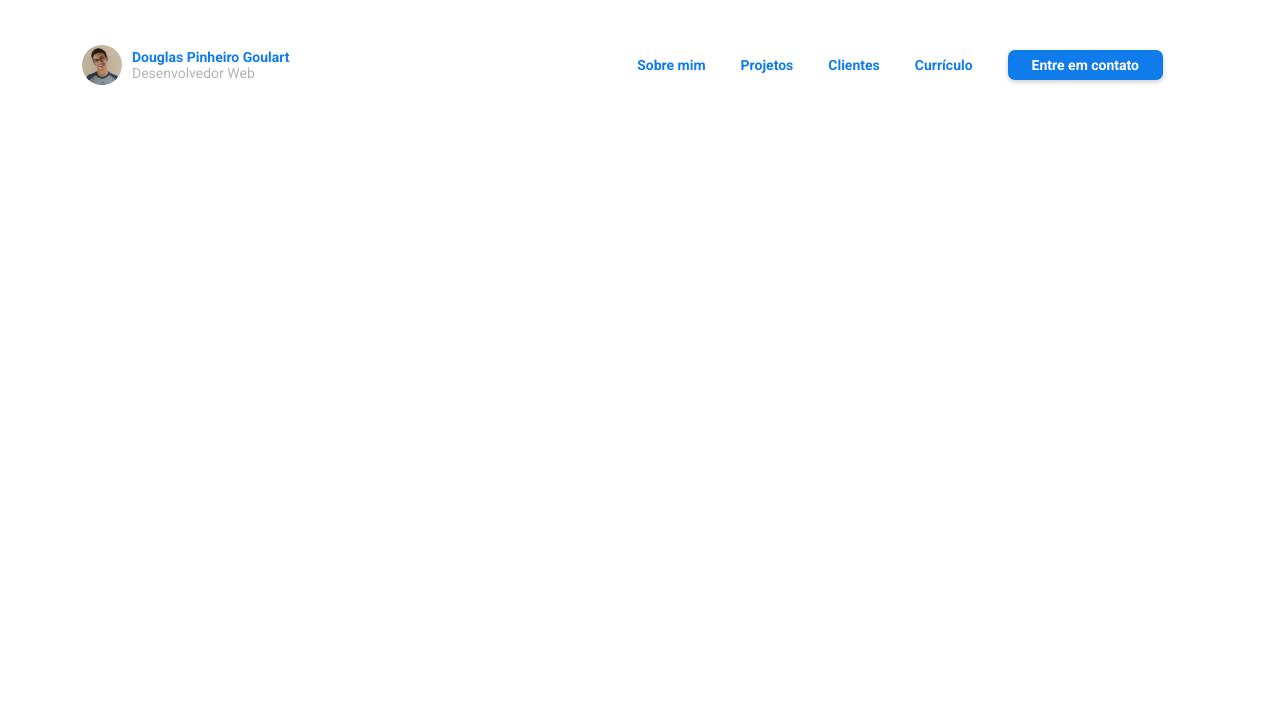
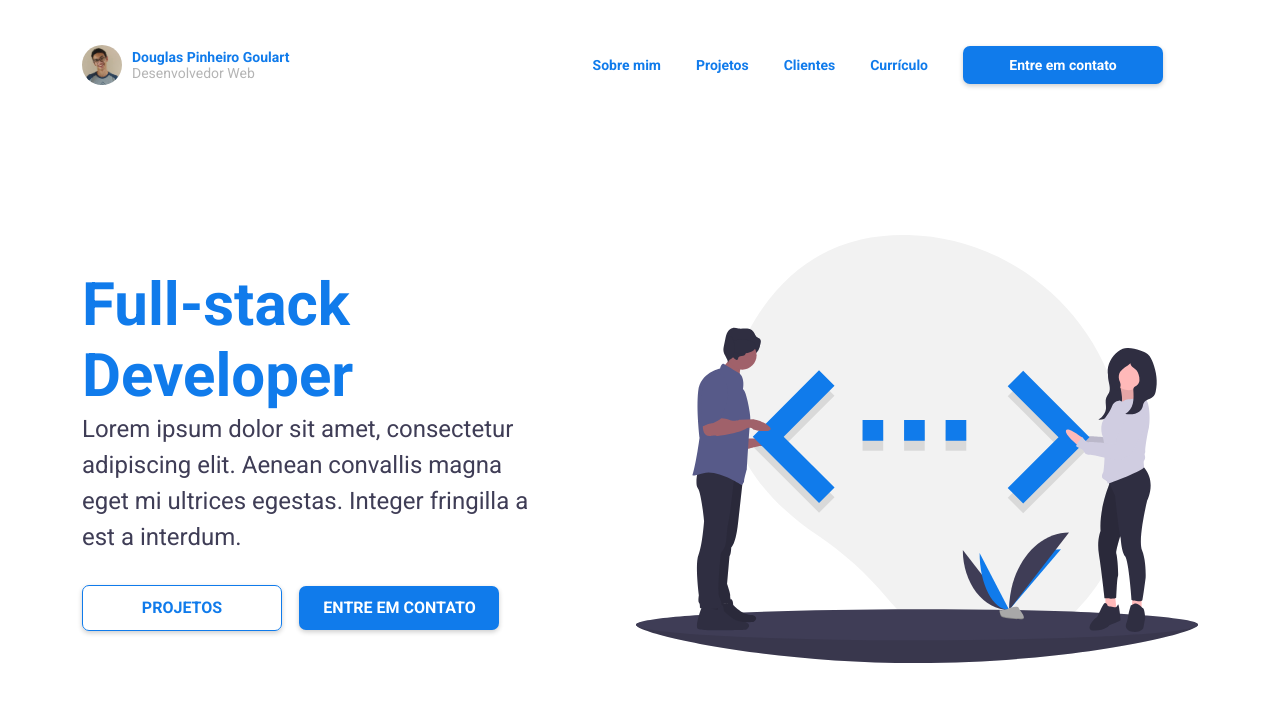
Before and after one commit to doougui/portfolio, a Jekyll site: the page built from index.html, in a window 1280 px wide and 900 px high. Shown: the top 702 px of the window. Built offline with Jekyll 4.4.1, drawn with Linux system fonts in a browser that asks for light colours.

Commit message:
Creating header section

```diff
--- a/_includes/header.html
+++ b/_includes/header.html
@@ -1,4 +1,33 @@
-<header>
+<header class="header">
+  <div class="header__container">
+    <div class="header__info">
+      <h1 class="heading-primary">Full-stack Developer</h1>
+      <p class="header__description paragraph paragraph--big">
+        Lorem ipsum dolor sit amet, consectetur
+        adipiscing elit. Aenean convallis magna
+        eget mi ultrices egestas. Integer fringilla a
+        est a interdum.
+      </p>
+
+      <div class="header__buttons">
+        <a href="#section-projects" class="button">
+          <span class="button__aesthetic button__aesthetic--outline">
+            Projetos
+          </span>
+        </a>
+        <a href="#section-contact" class="button">
+          <span class="button__aesthetic">
+            Entre em contato
+          </span>
+        </a>
+      </div>
+    </div>
+
+    <div class="header__imgs">
+      <img src="/assets/img/header.svg" alt="I build cool stuff" class="header__img">
+    </div>
+  </div>
+
   {% comment %}
     {%- assign default_paths = site.pages | map: "path" -%}
     {%- assign page_paths = site.header_pages | default: default_paths -%}
--- a/_includes/navigation.html
+++ b/_includes/navigation.html
@@ -25,7 +25,7 @@
                 </li>
                 <li class="navigation__item">
                     <a href="#section-contact" class="button">
-                        <div class="button__aesthetic">
+                        <div class="button__aesthetic button__aesthetic--menu">
                             Entre em contato
                         </div>
                     </a>
--- a/_sass/base/_typography.scss
+++ b/_sass/base/_typography.scss
@@ -4,4 +4,16 @@ body {
 
 .paragraph {
   font-size: $default-font-size;
+  line-height: $default-line-height;
+  color: $color-secondary;
+
+  &--big {
+    font-size: $big-font-size;
+  }
 }
+
+.heading-primary {
+  font-size: $title-font-size;
+  color: $color-primary;
+  font-weight: 700;
+}
--- a/_sass/components/_button.scss
+++ b/_sass/components/_button.scss
@@ -7,9 +7,12 @@
   &:link &__aesthetic,
   &:visited &__aesthetic {
     color: $color-white;
-    font-size: $small-font-size;
+    font-size: $normal-font-size;
     background-color: $color-primary;
-    padding: .7rem 2.4rem;
+    padding: 1.4rem 1.2rem;
+    min-width: 20rem;
+    text-align: center;
+    line-height: 1;
     border-radius: $btn-radius;
     box-shadow: $btn-shadow;
     font-weight: 700;
@@ -17,6 +20,19 @@
     cursor: pointer;
     transition: all .2s;
     display: inline-block;
+    text-transform: uppercase;
+
+    &--menu {
+      text-transform: initial;
+      font-size: $small-font-size;
+      padding: 1.2rem 0;
+    }
+
+    &--outline {
+      background-color: transparent;
+      border: .1rem solid $color-primary;
+      color: $color-primary;
+    }
   }
 
   &:hover &__aesthetic,
--- a/_sass/layout/_header.scss
+++ b/_sass/layout/_header.scss
@@ -0,0 +1,27 @@
+.header {
+  height: 100vh;
+  z-index: 9;
+
+  &__container {
+    height: 100%;
+    display: flex;
+    align-items: center;
+    justify-content: space-between;
+  }
+
+  &__description {
+    max-width: 47rem;
+  }
+
+  &__buttons {
+    margin-top: 3rem;
+
+    a:not(:last-child) {
+      margin-right: 1.5rem;
+    }
+  }
+
+  &__img {
+    width: 56.2rem;
+  }
+}
--- a/_sass/layout/_navigation.scss
+++ b/_sass/layout/_navigation.scss
@@ -4,6 +4,7 @@
   position: fixed;
   width: 100%;
   transition: all .2s;
+  z-index: 10;
 
   /**
    * Applied on scroll
```
